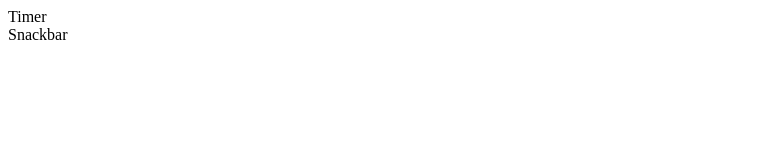
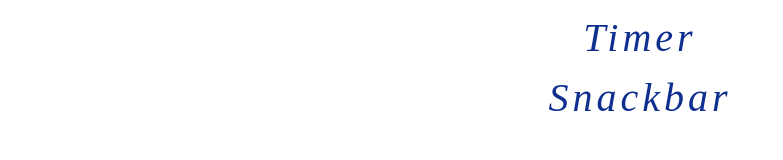
Before and after one commit to LidaDruzyak/goit-js-hw-10, a website built with Vite: page src/index.html in a window 1280 px wide. Shown: the whole page, without its empty margins (0-783 px from the left). Built offline with nearby package versions, Linux system fonts and the light colour scheme.

Commit message:
done,again

```diff
--- a/src/css/reset.css
+++ b/src/css/reset.css
@@ -32,3 +32,21 @@ img {
   max-width: 100%;
   height: auto;
 }
+
+.task-name {
+  align-items: center;
+    font-weight: 400;
+    font-size: 40px;
+    line-height: 150%;
+    letter-spacing: 0.1em;
+    color: #0f2f8f;
+    font-style: italic;
+   display: flex;
+   justify-content: center;
+}
+
+.task-name:hover {
+  color: blueviolet;
+  font-weight: 500;
+    font-size: 50px;
+}
--- a/src/index.html
+++ b/src/index.html
@@ -10,8 +10,8 @@
   <body>
 <nav>
   <ul>
-    <li><a href="./1-timer.html">Timer</a></li>
-    <li><a href="./2-snackbar.html">Snackbar</a></li>
+    <li><a href="./1-timer.html" class="task-name">Timer</a></li>
+    <li><a href="./2-snackbar.html" class="task-name">Snackbar</a></li>
   </ul>
 </nav>
     <script type="module" src="./main.js"></script>
```
